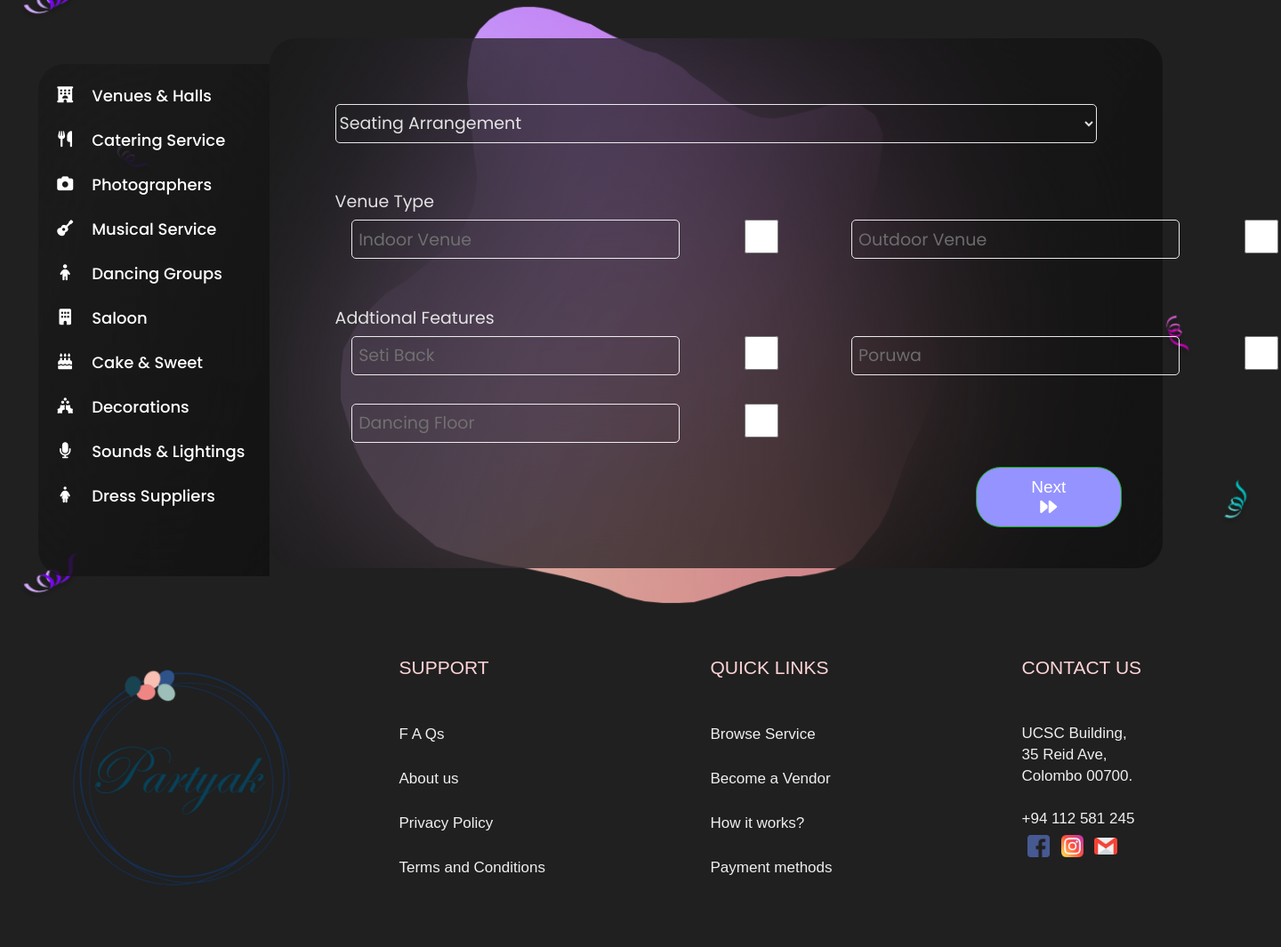
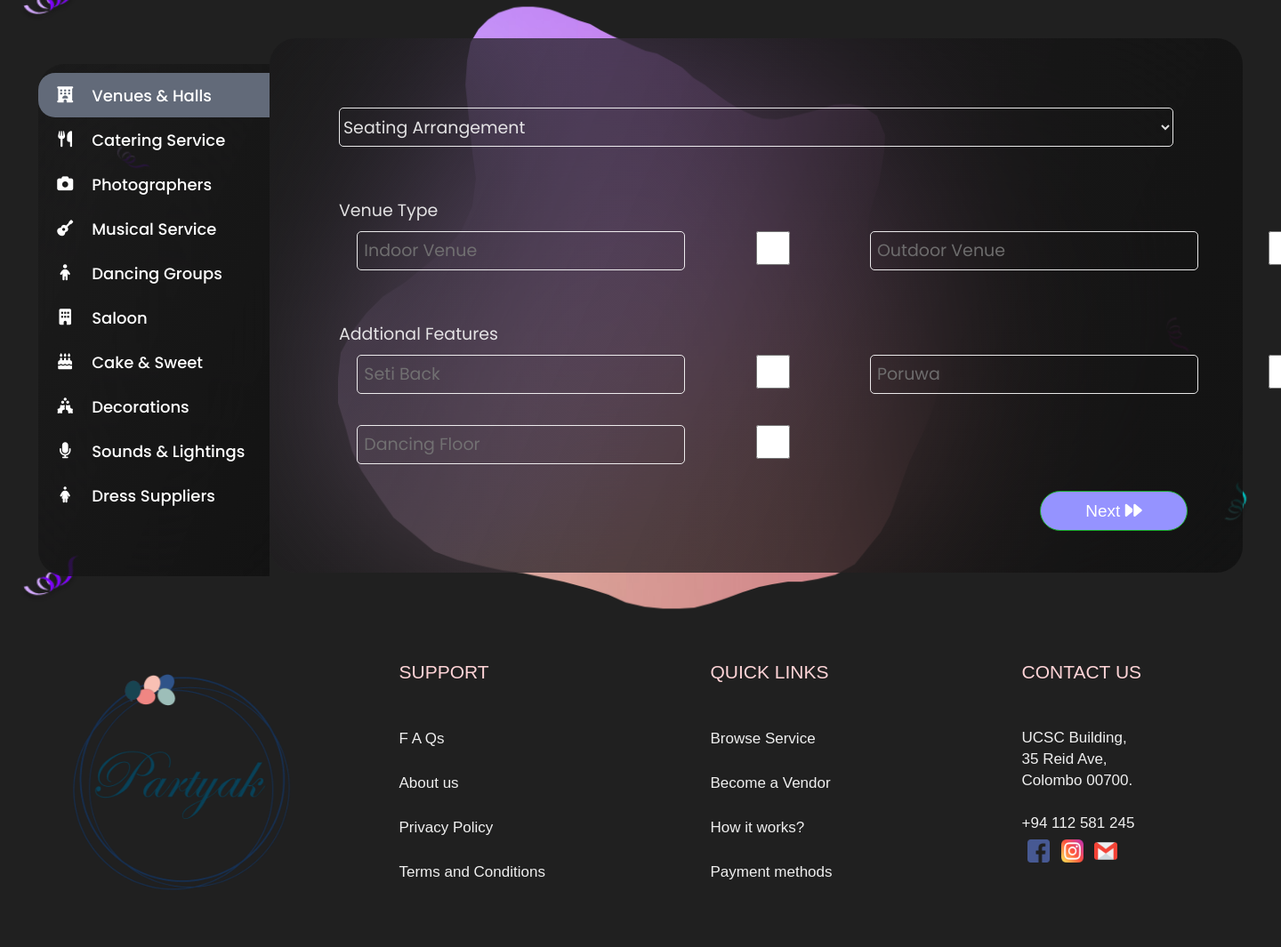
Before and after one commit to LordStarkLK/partyak, a PHP site: page /partyak/customerthroughepplans in a window 1440 px wide; the page is wider, and only the part inside the window is pictured. Shown: the part 125-1190 px from the top of that part at 89% size. Run offline with PHP 8.4, Linux system fonts and the light colour scheme; the visitor is signed in with stand-in values (Sample User, id 1); data that the repository does not hold is empty; some libraries are stand-ins or nearby versions.

Commit message:
This commit for customer through event planner

```diff
--- a/app/controllers/customerThroughEpPlan.php
+++ b/app/controllers/customerThroughEpPlan.php
@@ -4,6 +4,8 @@
 class CustomerThroughEpPlan extends FrameworkPartyak{
     public function __construct(){
         $this->helper("linker");
+
+        $this->preventBack("customer");
     }
 
     public function index(){
--- a/app/controllers/customerThroughEpPlanS.php
+++ b/app/controllers/customerThroughEpPlanS.php
@@ -4,6 +4,8 @@
 class CustomerThroughEpPlanS extends FrameworkPartyak{
     public function __construct(){
         $this->helper("linker");
+
+        $this->preventBack("customer");
     }
 
     public function index(){
--- a/app/views/customer/customerThroughEpPlanSView.php
+++ b/app/views/customer/customerThroughEpPlanSView.php
@@ -3,7 +3,7 @@
 <html lang="en" dir="ltr">
   <head>
     <meta charset="UTF-8">
-
+    <title>Through Event Planner planning</title>
     <link href='https://unpkg.com/boxicons@2.0.7/css/boxicons.min.css' rel='stylesheet'>
      <meta name="viewport" content="width=device-width, initial-scale=1.0">
      <?php linkCSS("customer/customerThroughEpPlanS"); ?>
@@ -19,63 +19,63 @@
     <div class="sidebar">
 
       <ul class="sidenav-links">
-          <li>
-            <a href="#">
+      <li>
+            <a href="#"  id="ve">
               <i class="fas fa-hotel" ></i>
               <span class="links_name" > Venues & Halls</span>
             </a>
           </li>
         <li>
-          <a href="#">
+          <a href="#"  id="ca">
             <i class="fas fa-utensils" ></i>
             <span class="links_name" >Catering Service</span>
           </a>
         </li>
         <li>
-          <a href="#">
+          <a href="#" id="ph">
             <i class="fas fa-camera" ></i>
             <span class="links_name" >Photographers</span>
           </a>
         </li>
 
         <li>
-          <a href="#">
+          <a href="#" id="mu">
             <i class="fas fa-guitar" ></i>
             <span class="links_name" >Musical Service</span>
           </a>
         </li>
         <li>
-          <a href="#">
+          <a href="#" id= "da">
             <i class="fas fa-child" ></i>
             <span class="links_name" >Dancing Groups</span>
           </a>
         </li>
         <li>
-          <a href="#">
+          <a href="#" id="sa">
             <i class="fas fa-building" ></i>
             <span class="links_name" >Saloon</span>
           </a>
         </li>
         <li>
-          <a href="#">
+          <a href="#" id="cak">
             <i class="fas fa-birthday-cake" ></i>
             <span class="links_name" >Cake & Sweet</span>
           </a>
         </li>
         <li>
-          <a href="#">
+          <a href="#" id="dec">
             <i class="fas fa-holly-berry" ></i>
             <span class="links_name" >Decorations</span>
           </a>
         </li>
         <li>
-            <a href="#">
+            <a href="#" id="so">
                 <i class="fas fa-microphone" ></i>
               <span class="links_name" >Sounds & Lightings</span>
             </a>
         </li>
         <li>
-            <a href="#">
+            <a href="#" id="dr">
                 <i class="fas fa-female" ></i>
               <span class="links_name" >Dress Suppliers</span>
             </a>
@@ -92,8 +92,12 @@
       <div class="seat">
             <select name="Seating" placeholder="Seating Arrangement">
                 <option value="null">Seating Arrangement</option>
-                <option value="round">Round</option>
-                <option value="box">Box</option>
+                <option value="null">Seating Arrangement</option>
+                <option value="banquet">Banquet</option>
+                <option value="board">Board</option>
+                <option value="classroom">Classroom</option>
+                <option value="informal">Informal</option>
+                <option value="ushape">U shape</option>
               </select>
               <!-- <div class="error"><?php echo $errors["seatingA"] ?></div> -->
       </div>
@@ -395,7 +399,8 @@
           <select name="Salon Type" placeholder="Gender">
           <option value="null">Salon Type</option>
           <option value="male">Salon for males</option>
-          <option value="female">Salon for female</option>
+          <option value="female">Salon for females</option>
+          <option value="female">Salon for both types</option>
           </select>
           <!-- <div class="error"><?php echo $errors["gender"] ?></div> -->
         </div>
--- a/app/views/customer/customerThroughEpPlanView.php
+++ b/app/views/customer/customerThroughEpPlanView.php
@@ -3,7 +3,7 @@
 <html lang="en" dir="ltr">
   <head>
     <meta charset="UTF-8">
-
+    <title>Through Event Planner Planning</title>
     <link href='https://unpkg.com/boxicons@2.0.7/css/boxicons.min.css' rel='stylesheet'>
     <meta name="viewport" content="width=device-width, initial-scale=1.0">
     <?php linkCSS("customer/customerThroughEpPlan"); ?>
@@ -34,8 +34,8 @@
                 <option value="null">Event Type</option>
                 <option value="Wedding">Wedding</option>
                 <option value="Party/Festival">Party/Festival</option>
-                <option value="Corparate Event">Corporate event</option>
-                <option value="Other">Other</option>
+                <option value="Corparate Event">Corporate Event</option>
+                <option value="Personalize Event">Personalize Event</option>
             </select>
             <!-- <div class="error"><?php echo $errors["eventType"] ?></div>  -->
           </div>
--- a/public/css/customer/customerThroughEpPlanS.css
+++ b/public/css/customer/customerThroughEpPlanS.css
@@ -61,6 +61,7 @@
 }
 .sidebar .sidenav-links li a.active{
   background: #626a79;
+  border-radius: 19px 0px 0px 19px;
 }
 .sidebar .sidenav-links li a:hover{
    background: linear-gradient(114.1deg, rgba(129, 129, 129, 0.08) 18.52%, rgba(49, 49, 49, 0.51) 98.52%);
@@ -161,7 +162,7 @@
   display: flex;
   flex-direction: column;
   order:1;
-  width: calc(100% - 350px);
+  width: calc(100% - 260px);
   left: 260px;
   transition: all 0.5s ease;
   border-radius: 30px;
```
Also changed, not shown: other parts of public/css/customer/customerThroughEpPlanS.css (+11 -10 lines).
